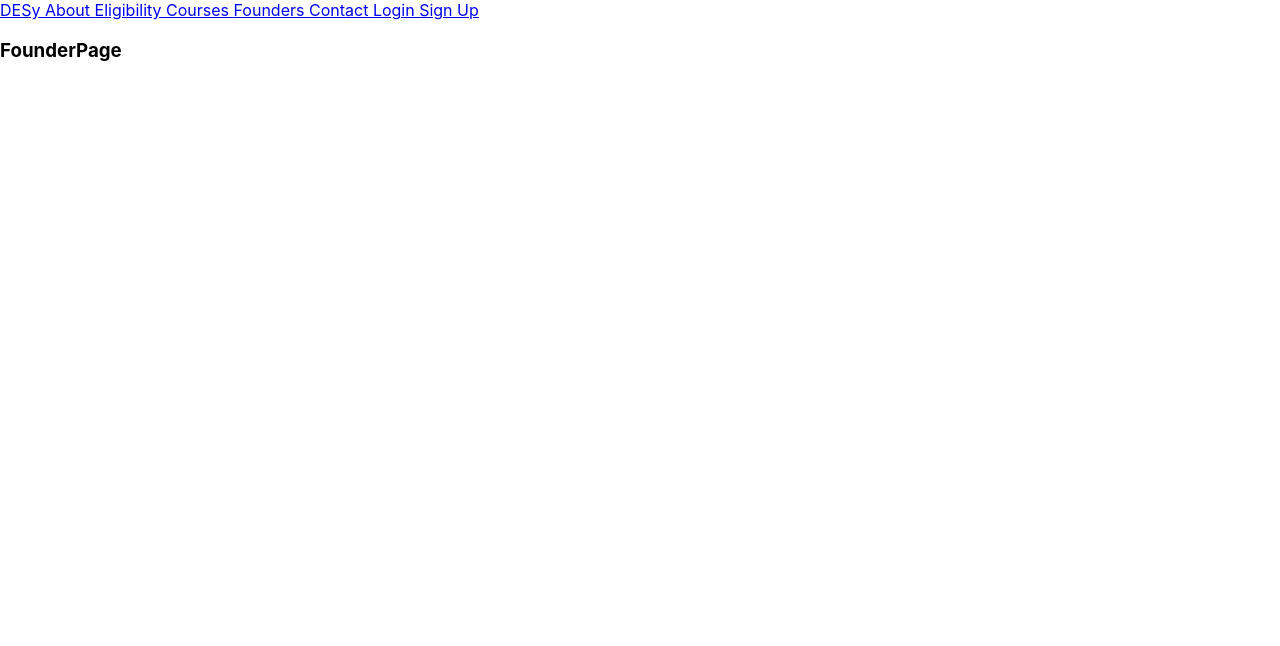
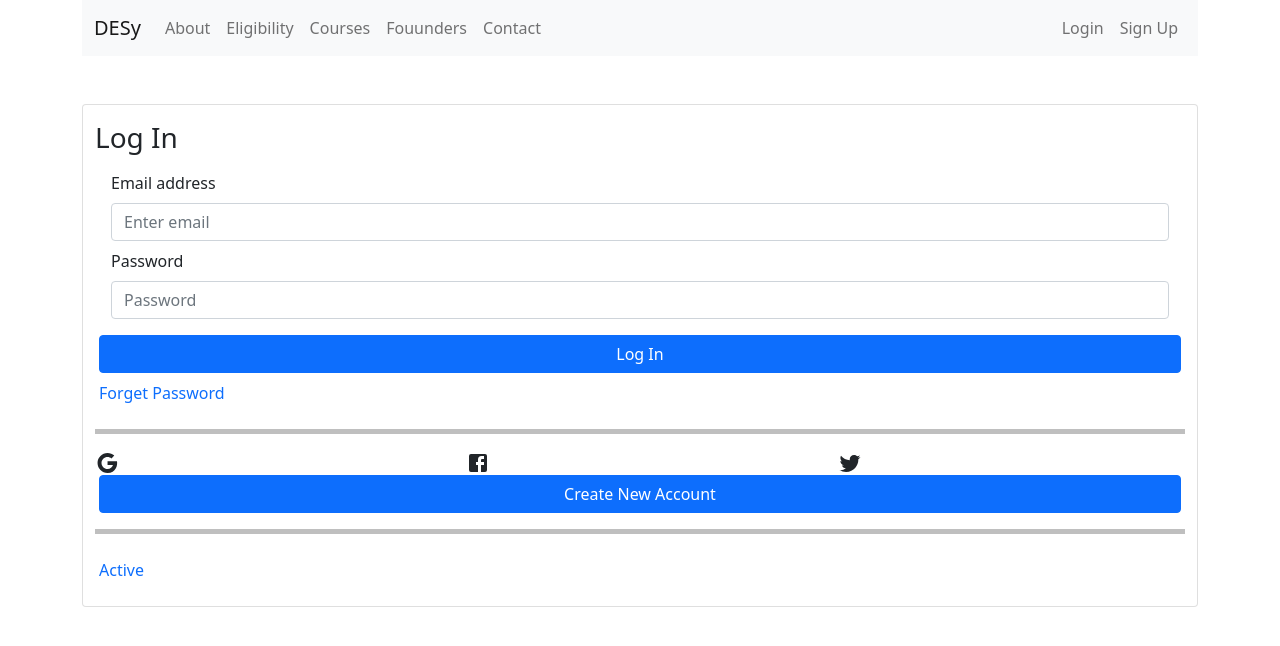
Before and after one commit to hitesh19426/des, a React (Create React App) app: page /login in a window 1280 px wide. Shown: the top 646 px of the page. Built offline with nearby package versions, Linux system fonts and the light colour scheme.

Commit message:
designed navbar, added home page

```diff
--- a/package.json
+++ b/package.json
@@ -11,7 +11,9 @@
     "@testing-library/jest-dom": "^5.16.2",
     "@testing-library/react": "^12.1.4",
     "@testing-library/user-event": "^13.5.0",
+    "bootstrap": "^5.1.3",
     "react": "^17.0.2",
+    "react-bootstrap": "^2.2.2",
     "react-dom": "^17.0.2",
     "react-router-dom": "^6.2.2",
     "react-scripts": "5.0.0",
--- a/src/App.js
+++ b/src/App.js
@@ -1,5 +1,6 @@
 import './App.css';
 import {BrowserRouter, Routes, Route} from 'react-router-dom';
+import LayoutPage from './routes/layout'
 import HomePage from './routes/home'
 import AboutPage from './routes/about'
 import EligibilityPage from './routes/eligibilty'
@@ -13,7 +14,8 @@ function App() {
   return (
     <BrowserRouter>
       <Routes>
-        <Route path = "/" element = {<HomePage/>}>
+        <Route path = "/" element = {<LayoutPage/>}>
+          <Route index element={<HomePage />} />
           <Route path = "about" element = {<AboutPage/>} />
           <Route path = "eligibility" element = {<EligibilityPage />} />
           <Route path = "courses" element = {<CoursesPage/>} />
--- /dev/null
+++ b/src/components/mynavbar.jsx
@@ -0,0 +1,45 @@
+import React from 'react'
+import {Link} from 'react-router-dom'
+
+import { Navbar, Container, Nav, Button, Row, Col, } from 'react-bootstrap';
+
+export default function MyNavBar() {
+    return (
+
+            // {/* <h3> Navbar </h3> */}
+            // {/* <nav>
+            //     <Link to = "/"> DESy </Link>
+            //     <Link to = "/about"> About </Link>
+            //     <Link to = "/eligibility"> Eligibility </Link>
+            //     <Link to = "/courses" > Courses </Link>
+            //     <Link to = "/founders" > Founders </Link>
+            //     <Link to = "/contact"> Contact </Link>
+            //     <Link to = "/login"> Login </Link>
+            //     <Link to = "/signup"> Sign Up </Link>
+            // </nav> */}
+
+          <Navbar collapseOnSelect expand="lg" bg="light" variant="light">
+            <Container>
+              <Navbar.Brand href="/">DESy</Navbar.Brand>
+              <Navbar.Toggle aria-controls="responsive-navbar-nav" />
+              <Navbar.Collapse id="responsive-navbar-nav">
+                <Nav className="me-auto">
+                  <Nav.Link href="/about">About</Nav.Link>
+                  <Nav.Link href="/eligibility">Eligibility</Nav.Link>
+                  <Nav.Link href="/courses">Courses</Nav.Link>
+                  <Nav.Link href="/founders">Fouunders</Nav.Link>
+                  <Nav.Link href="/contact">Contact</Nav.Link>
+                </Nav>
+                <Nav>
+                  <Nav.Link href="/login">Login</Nav.Link>
+                  <Nav.Link eventKey={2} href="/signup">
+                    Sign Up
+                  </Nav.Link>
+                  {/* <Button variant="primary" href="/login" > Sign Up </Button>{' '}
+                  <Button variant="primary" href="/login" > Login </Button> */}
+                </Nav>
+              </Navbar.Collapse>
+            </Container>
+          </Navbar>
+    )
+}
--- a/src/components/navbar.jsx
+++ /dev/null
@@ -1,20 +0,0 @@
-import React from 'react'
-import {Link} from 'react-router-dom'
-
-export default function NavBar() {
-    return (
-        <div>
-            {/* <h3> Navbar </h3> */}
-            <nav>
-                <Link to = "/"> DESy </Link>
-                <Link to = "/about"> About </Link>
-                <Link to = "/eligibility"> Eligibility </Link>
-                <Link to = "/courses" > Courses </Link>
-                <Link to = "/founders" > Founders </Link>
-                <Link to = "/contact"> Contact </Link>
-                <Link to = "/login"> Login </Link>
-                <Link to = "/signup"> Sign Up </Link>
-            </nav>
-        </div>
-    )
-}
--- a/src/index.js
+++ b/src/index.js
@@ -3,6 +3,7 @@ import ReactDOM from 'react-dom';
 import './index.css';
 import App from './App';
 import reportWebVitals from './reportWebVitals';
+import 'bootstrap/dist/css/bootstrap.min.css';
 
 ReactDOM.render(
   <React.StrictMode>
--- a/src/routes/home.jsx
+++ b/src/routes/home.jsx
@@ -1,12 +1,24 @@
 import React from 'react'
-import {Outlet} from 'react-router-dom'
-import NavBar from './../components/navbar'
+import {Col, Row, Container, Image} from 'react-bootstrap'
+import homepic from './../images/homepic.png'
 
 export default function HomePage() {
-    return (
-        <div>
-            <NavBar/>
-            <Outlet/>
-        </div>
-    )
+  return (
+    <Container className="">
+        <Row className="mt-5 ms-5">
+            <Col className="me-5 justify-content-end">
+                <Row className="mb-5">
+                    <p className="h1 text-primary ms-0"><b> DESy </b></p>
+                </Row>
+                <Row className="mb-5 h3"><b> A decentralized education network for students </b> </Row>
+                <Row className="mb-5"><b> Lorem ipsum dolor sit amet consectetur adipisicing elit. Nesciunt odit ab ex iure minus totam molestiae est doloribus ullam, necessitatibus harum explicabo eos repellat molestias? Nemo reprehenderit explicabo facere ad? </b> </Row>
+            </Col>
+            <Col className="ms-5 justify-content-center">
+                <Row>
+                    <Image src={homepic} alt="Home Page Image" />
+                </Row>
+            </Col>
+        </Row>
+    </Container>
+  )
 }
--- /dev/null
+++ b/src/routes/layout.jsx
@@ -0,0 +1,14 @@
+import React from 'react'
+import {Outlet} from 'react-router-dom'
+import MyNavBar from './../components/mynavbar'
+import {Container, Button, Col, Row, Image, Typography, Alert, Badge} from 'react-bootstrap'
+import homepic from './../images/homepic.png'
+
+export default function LayoutPage() {
+    return (
+        <Container>
+            <MyNavBar/>
+            <Outlet/>
+        </Container>
+    )
+}
--- a/src/routes/login.jsx
+++ b/src/routes/login.jsx
@@ -1,7 +1,62 @@
-import React from 'react'
+import React, {useState} from 'react'
+import GoogleIcon from '@mui/icons-material/Google';
+import FacebookIcon from '@mui/icons-material/Facebook';
+import TwitterIcon from '@mui/icons-material/Twitter';
+
+import {Form, Container, Button, Row, Col, Card, Nav} from 'react-bootstrap'
 
 export default function LoginPage(props) {
+
     return (
-        <h3> FounderPage </h3>
+        <Card className="mt-5" background-color="powderblue !important">
+            <Container>
+                <Form className="mt-3 mb-3">
+                    <Form.Group as={Col} className="justify-content-center" controlId="">
+                        <Row className="col-3 h3">
+                            <Form.Label > Log In </Form.Label>
+                        </Row>
+                    </Form.Group>
+
+                    <Form.Group as={Col} className="mb-2 mx-3" controlId="formBasicEmail">
+                        <Form.Label> Email address </Form.Label>
+                        <Form.Control type="email" placeholder="Enter email" />
+                    </Form.Group>
+
+                    <Form.Group as={Col} className="mb-3 mx-3 mr-3" controlId="formBasicPassword">
+                        <Form.Label> Password </Form.Label>
+                        <Form.Control type="password" placeholder="Password" />
+                    </Form.Group>
+
+                    <Row className="px-3">
+                        <Button className="" variant="primary" type="submit"> Log In </Button>
+                    </Row>
+
+                    <Row className="align-content-center">
+                        <Nav.Link href="#home">Forget Password</Nav.Link>
+                    </Row>
+
+                    <hr style={{ color: 'black', backgroundColor: 'black', height: 5}} />
+
+                    <Row className="justify-content-center">
+                        <Col> <GoogleIcon> </GoogleIcon> </Col>
+                        <Col> <FacebookIcon></FacebookIcon> </Col>
+                        <Col> <TwitterIcon> </TwitterIcon> </Col>
+                    </Row>
+
+                    <Row className="px-3">
+                        <Button>
+                            Create New Account
+                        </Button>
+                    </Row>
+
+                    <hr style={{ color: 'black', backgroundColor: 'black', height: 5}} />
+
+                    <Row>
+                        <Nav.Link href="#home">Active</Nav.Link>
+                    </Row>
+
+                </Form>
+            </Container>
+        </Card>
     )
 }
```
Also changed, not shown: src/images/homepic.png (added), 1 other file (tests, documents, lock files or other folders).
